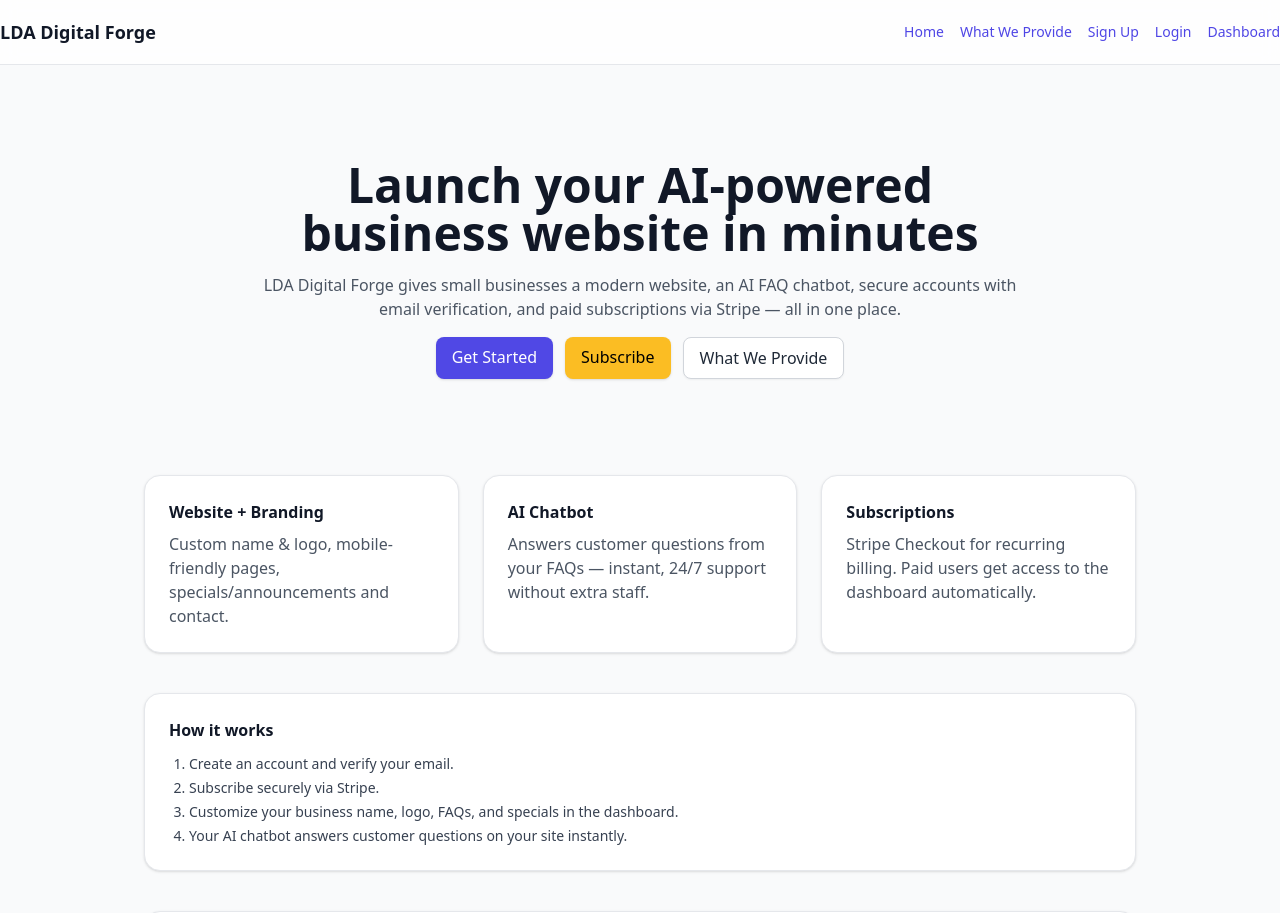
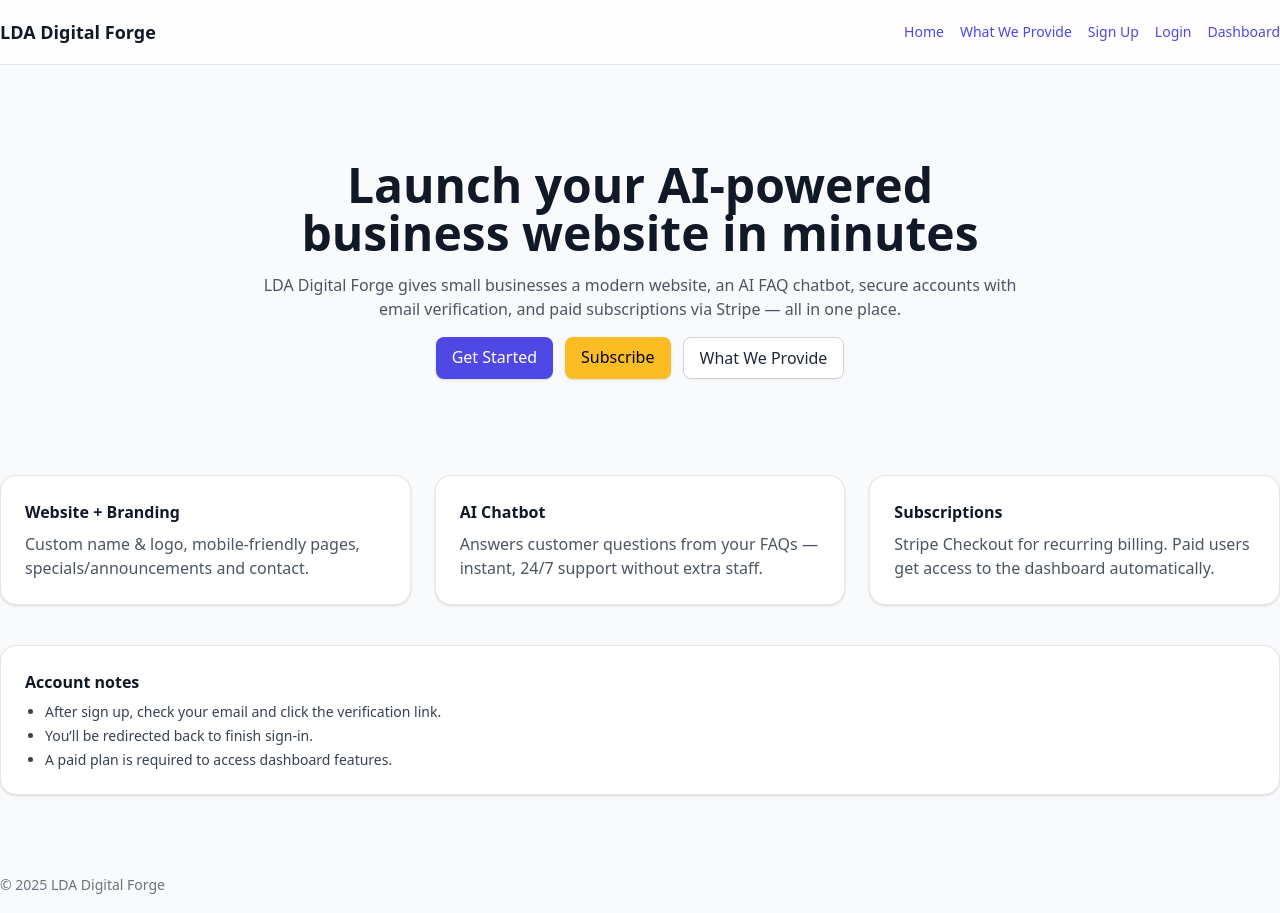
Before and after one commit to LandenAdams/lda-digital-forge, a Next.js app: page / in a window 1280 px wide. Shown: the top 913 px of the page. Built offline with nearby package versions, Linux system fonts and the light colour scheme.

Commit message:
Update index.tsx

```diff
--- a/pages/index.tsx
+++ b/pages/index.tsx
@@ -1,9 +1,10 @@
+// pages/index.tsx
 import Head from "next/head";
 import Link from "next/link";
 
 export default function Home() {
   return (
-    <div className="container max-w-5xl mx-auto px-4 space-y-10">
+    <div className="space-y-10">
       <Head>
         <title>LDA Digital Forge</title>
         <meta
@@ -20,8 +21,7 @@
           </h1>
           <p className="text-gray-600">
             LDA Digital Forge gives small businesses a modern website, an AI FAQ chatbot,
-            secure accounts with email verification, and paid subscriptions via Stripe —
-            all in one place.
+            secure accounts with email verification, and paid subscriptions via Stripe — all in one place.
           </p>
           <div className="flex flex-wrap gap-3 justify-center">
             <Link className="btn" href="/signup">Get Started</Link>
@@ -31,7 +31,7 @@
         </div>
       </section>
 
-      {/* Value Props */}
+      {/* Features */}
       <section className="grid md:grid-cols-3 gap-6">
         <div className="card">
           <h3 className="font-semibold mb-2">Website + Branding</h3>
@@ -53,18 +53,7 @@
         </div>
       </section>
 
-      {/* How it works */}
-      <section className="card">
-        <h3 className="font-semibold mb-3">How it works</h3>
-        <ol className="list-decimal pl-5 text-gray-700 space-y-1 text-sm">
-          <li>Create an account and verify your email.</li>
-          <li>Subscribe securely via Stripe.</li>
-          <li>Customize your business name, logo, FAQs, and specials in the dashboard.</li>
-          <li>Your AI chatbot answers customer questions on your site instantly.</li>
-        </ol>
-      </section>
-
-      {/* Account notes */}
+      {/* Notes */}
       <section className="card">
         <h3 className="font-semibold mb-2">Account notes</h3>
         <ul className="list-disc pl-5 text-sm text-gray-700 space-y-1">
```
